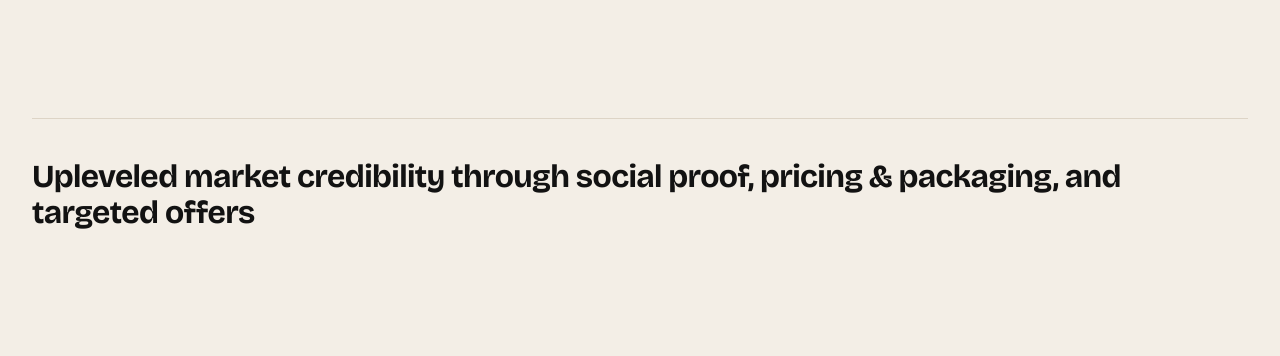
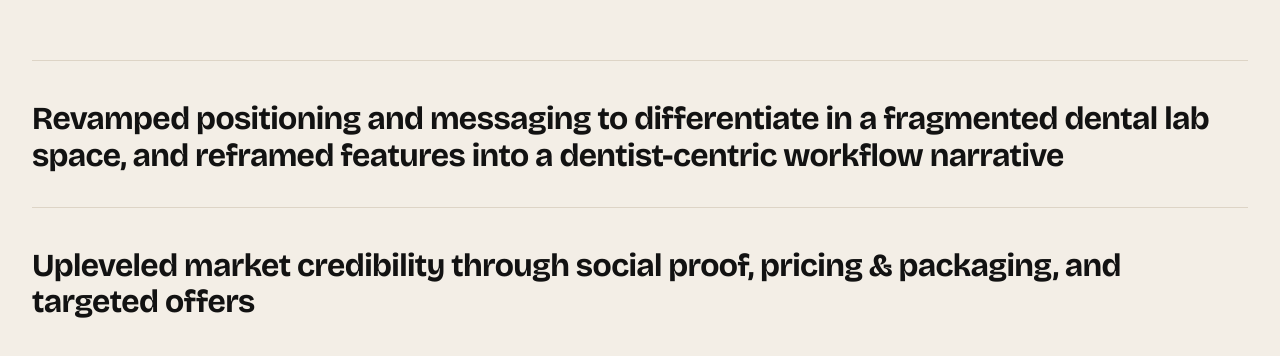
Before and after one commit to jessealopez-code/jesse-portfolio, a Next.js app: page / in a window 1280 px wide. Shown: the part 9235-9591 px from the top of the page. Built offline with nearby package versions, Linux system fonts and the light colour scheme.

Commit message:
Dandy deep dive: positioning line becomes a section headline
Co-Authored-By: Claude Opus 5.5 <noreply@anthropic.com>
Claude-Session: https://claude.ai/code/session_011YheDD1g5hQofZm5yey9fQ

```diff
--- a/app/page.tsx
+++ b/app/page.tsx
@@ -203,11 +203,18 @@ export default function Home() {
                 </div>
                 <BeforeAfter before={h.before} after={h.after} />
                 <Collapsible>
-                <div className="highlight-points" data-reveal>
-                  {h.points.map((pt) => (
-                    <p key={pt.slice(0, 24)}>{pt}</p>
-                  ))}
-                </div>
+                {h.headline ? (
+                  <div className="vori-block">
+                    <h3 className="vori-subhead">{h.headline}</h3>
+                  </div>
+                ) : null}
+                {h.points.length ? (
+                  <div className="highlight-points" data-reveal>
+                    {h.points.map((pt) => (
+                      <p key={pt.slice(0, 24)}>{pt}</p>
+                    ))}
+                  </div>
+                ) : null}
                 {h.link ? (
                   <SmartLink href={h.link.href} className="highlight-link">
                     {h.link.label} →
--- a/content/site.ts
+++ b/content/site.ts
@@ -416,6 +416,7 @@ export type Highlight = {
   before: { image: string; label: string; alt: string };
   after: { image: string; label: string; alt: string };
   points: string[];
+  headline?: string; // shown as a section headline, like the ones below it
   link?: { label: string; href: string };
   screens?: {
     heading: string;
@@ -464,9 +465,9 @@ export const highlights: Highlight[] = [
     title: "acquisition through full-funnel marketing",
     before: { image: "/images/dandy-q1-24.jpg", label: "Q1’24", alt: "Dandy homepage in Q1 2024" },
     after: { image: "/images/dandy-q2-24.jpg", label: "Q2’24", alt: "Dandy homepage in Q2 2024" },
-    points: [
-      "Revamped positioning and messaging to differentiate in a fragmented dental lab space, and reframed features into a dentist-centric workflow narrative.",
-    ],
+    headline:
+      "Revamped positioning and messaging to differentiate in a fragmented dental lab space, and reframed features into a dentist-centric workflow narrative",
+    points: [],
     extra: {
       heading: "Upleveled market credibility through social proof, pricing & packaging, and targeted offers",
       items: [
```
